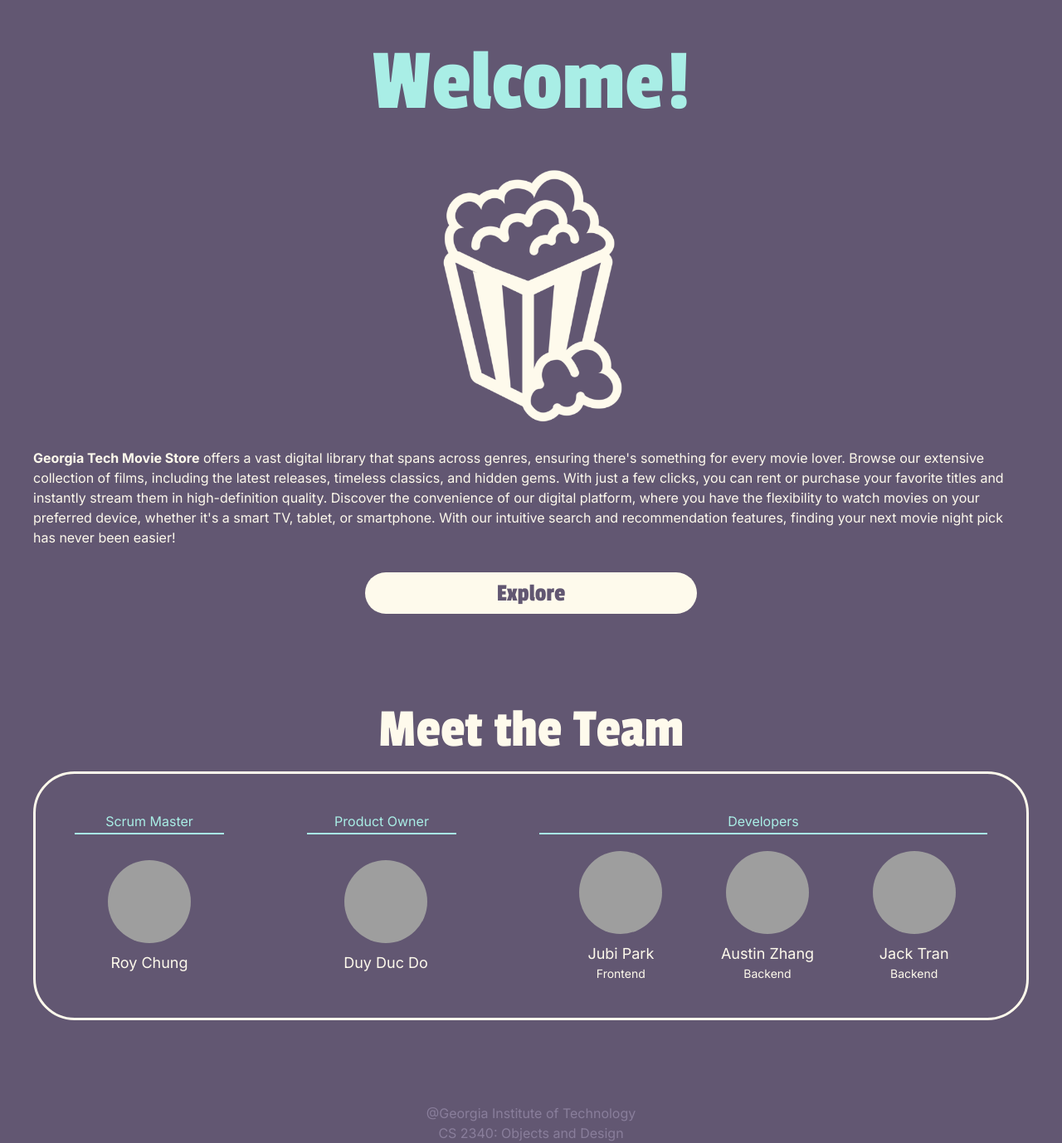
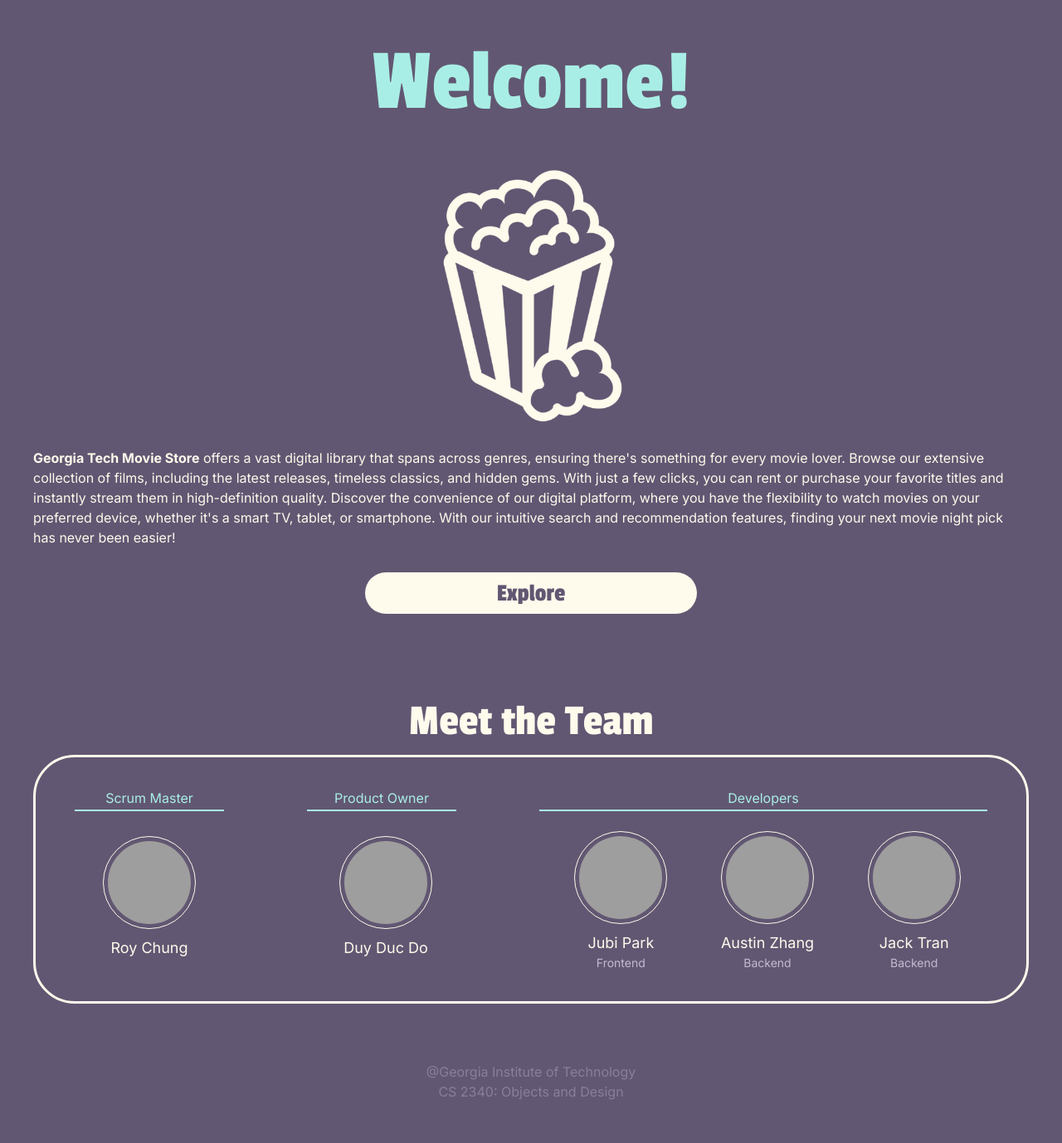
Before and after one commit to j00b33/moviesstore, a Django app: page /about/ in a window 1280 px wide. Shown: the whole page at 83% size. After the commit the page ends 1326 px from the top, so only its background shows below. Run offline with Django 5.2, Linux system fonts and the light colour scheme; some libraries are stand-ins or nearby versions; some web fonts are replaced; grey boxes are pictures that could not be loaded.

Commit message:
about.index

```diff
--- a/home/templates/home/about.html
+++ b/home/templates/home/about.html
@@ -31,30 +31,30 @@
 
     <div class="membCardWrapper">
       <div class="membCard">
-        <img class="membImg" src="https://cdn.discordapp.com/avatars/432677468357394442/3713513c575a62f96d5e4e4cf0804a40.webp?size=160"/>
+        <img class="membImg" src="https://cdn.discordapp.com/avatars/432677468357394442/3713513c575a62f96d5e4e4cf0804a40.webp?"/>
         <div class="membName">Roy Chung</div>
       </div>
 
       <div class="membCard">
-        <img class="membImg" src="	https://cdn.discordapp.com/avatars/363745709943685140/fd91a76c25c853a89ab2fe0adfe03d3a.webp?size=160"/>
+        <img class="membImg" src="	https://cdn.discordapp.com/avatars/363745709943685140/fd91a76c25c853a89ab2fe0adfe03d3a.webp?"/>
         <div class="membName">Duy Duc Do</div>
       </div>
 
       <div class="developers">
         <div class="membCard">
-          <img class="membImg" src="	https://cdn.discordapp.com/avatars/536145388697026571/cb8a6e496cda39e9dd4cb55dd4fb459d.webp?size=160"/>
+          <img class="membImg" src="	https://cdn.discordapp.com/avatars/536145388697026571/cb8a6e496cda39e9dd4cb55dd4fb459d.webp?"/>
           <div class="membName">Jubi Park</div>
           <div class="membDescr">Frontend</div>
         </div>
 
         <div class="membCard">
-          <img class="membImg" src="	https://cdn.discordapp.com/avatars/317978208672940034/5e7d264933ef370d67c176cc80a835d7.webp?size=160"/>
+          <img class="membImg" src="	https://cdn.discordapp.com/avatars/317978208672940034/5e7d264933ef370d67c176cc80a835d7.webp?"/>
           <div class="membName">Austin Zhang</div>
           <div class="membDescr">Backend</div>
         </div>
 
         <div class="membCard">
-          <img class="membImg" src="	https://cdn.discordapp.com/avatars/334421256130658315/de345c69b1850ed0395a3fb4108d409b.webp?size=160"/>
+          <img class="membImg" src="	https://cdn.discordapp.com/avatars/334421256130658315/de345c69b1850ed0395a3fb4108d409b.webp?"/>
           <div class="membName">Jack Tran</div>
           <div class="membDescr">Backend</div>
         </div>
@@ -63,7 +63,7 @@
   </div>
 
   <div class="credit">@Georgia Institute of Technology</div>
-  <div class="credit">CS 2340: Objects and Design</div>
+  <div class="credit" style="margin-bottom:20px">CS 2340: Objects and Design</div>
 
 
     </div>
--- a/moviesstore/static/css/style.css
+++ b/moviesstore/static/css/style.css
@@ -508,7 +508,7 @@
 
 .aboutTitle2{
   margin-top: 40px;
-  font-size: 50pt;
+  font-size: 40pt;
   font-family: "Passion One";
   color: #fefaec;
 }
@@ -576,7 +576,7 @@
   justify-content: center;
   align-items: center;
 
-  margin-bottom: 100px;
+  margin-bottom: 70px;
 }
 
 .membCardWrapper{
@@ -600,8 +600,12 @@
   height: 100px;
   object-fit: cover;
 
-  border-radius: 50px;
-  margin-bottom:10px;
+  border-radius: 50%;
+  margin-bottom: 15px;
+
+  outline: 1.5px solid #fefaec; /* Define the outline color and thickness */
+  outline-offset: 5px; /* Creates spacing between the image and the outline */
+  display: block;
 }
 
 .membName{
@@ -614,7 +618,7 @@
   width: 140px;
   font-family: "Inter";
   font-size: 14px;
-  color: #fefaec;
+  color: #c3bad2;
 
   display:flex;
   flex-direction: column;
@@ -670,6 +674,8 @@
   align-items: center;
 
   width: 530px;
+
+  padding-top: 10px;
 }
 
 .credit{
```
Also changed, not shown: db.sqlite3.
